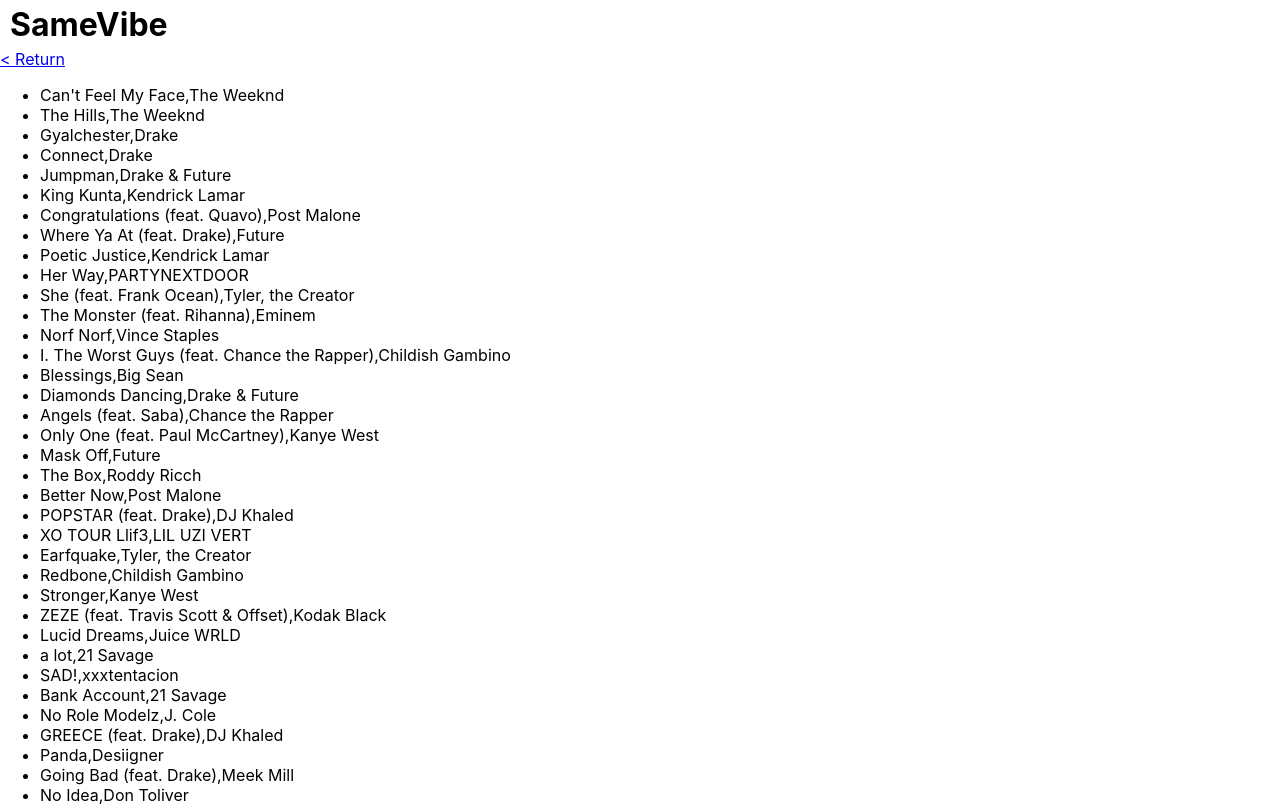
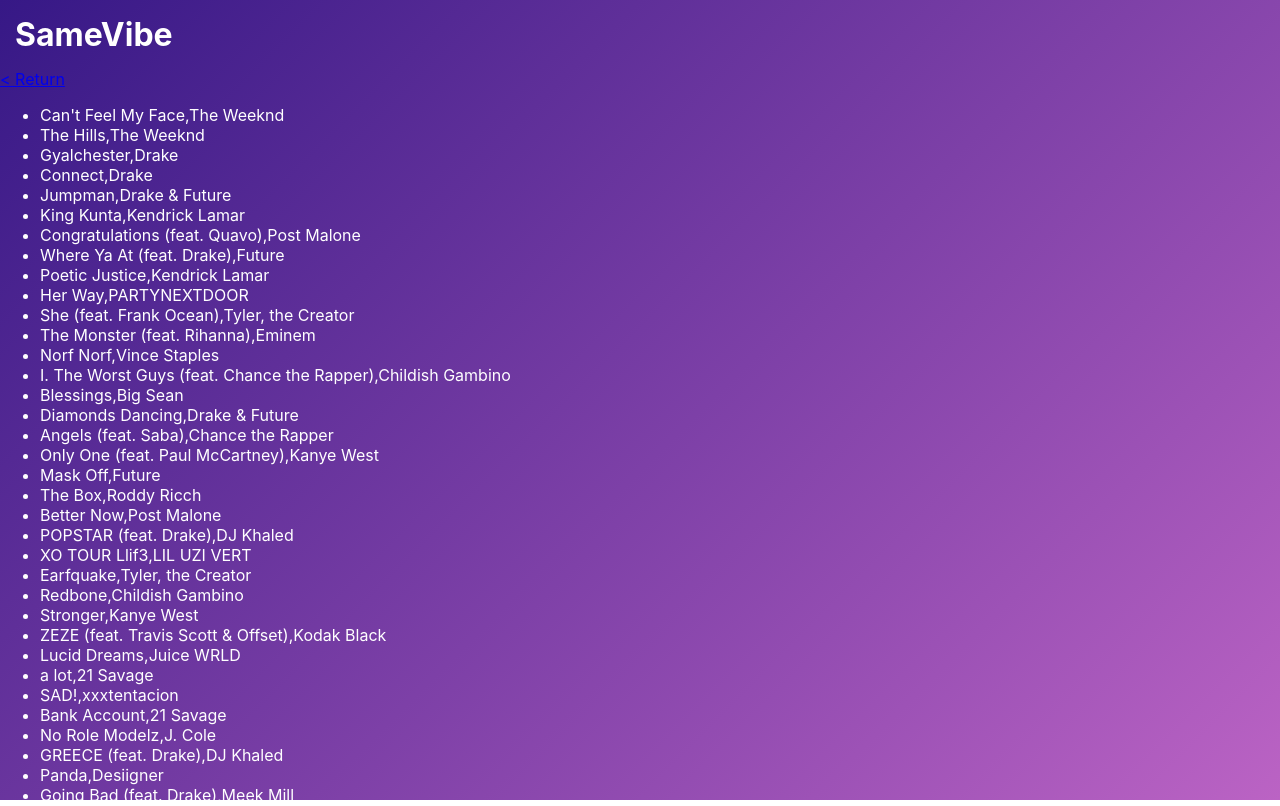
Before and after one commit to RodrigoJPT/same-vibe, a React (Create React App) app: page /1/1 in a window 1280 px wide. Shown: the top 806 px of the page. Built offline with nearby package versions, Linux system fonts and the light colour scheme.

Commit message:
added gradient background

```diff
--- a/src/Components/App/App.css
+++ b/src/Components/App/App.css
@@ -1,7 +1,3 @@
-header {
-	margin: 5px 10px;
+.App header h1 {
+	margin: 15px 15px;
 }
-
-header h1 {
-	margin: 0;
-}
--- a/src/Components/App/App.js
+++ b/src/Components/App/App.js
@@ -10,7 +10,7 @@
 	const [userSong, setUserSong] = useState({});
 
 	return (
-		<>
+		<div className='App'>
 			<header>
 				<h1>SameVibe</h1>
 			</header>
@@ -35,7 +35,7 @@
 					/>
 				</AppContext.Provider>
 			</main>
-		</>
+		</div>
 	);
 }
 
--- a/src/index.css
+++ b/src/index.css
@@ -1,3 +1,8 @@
+html {
+	height: 100%;
+	overflow: hidden;
+}
+
 body {
 	margin: 0;
 	font-family: -apple-system, BlinkMacSystemFont, 'Segoe UI', 'Roboto', 'Oxygen',
@@ -5,6 +10,16 @@
 		sans-serif;
 	-webkit-font-smoothing: antialiased;
 	-moz-osx-font-smoothing: grayscale;
+	background-color: rgb(54, 24, 134);
+	background: linear-gradient(
+		135deg,
+		rgba(54, 24, 134, 1) 0%,
+		rgba(187, 99, 196, 1) 100%
+	);
+	height: 100%;
+	color: white;
+	background-repeat: no-repeat;
+	overflow: auto;
 }
 
 code {
```
Lines whose indentation alone changed are shown as unchanged.
